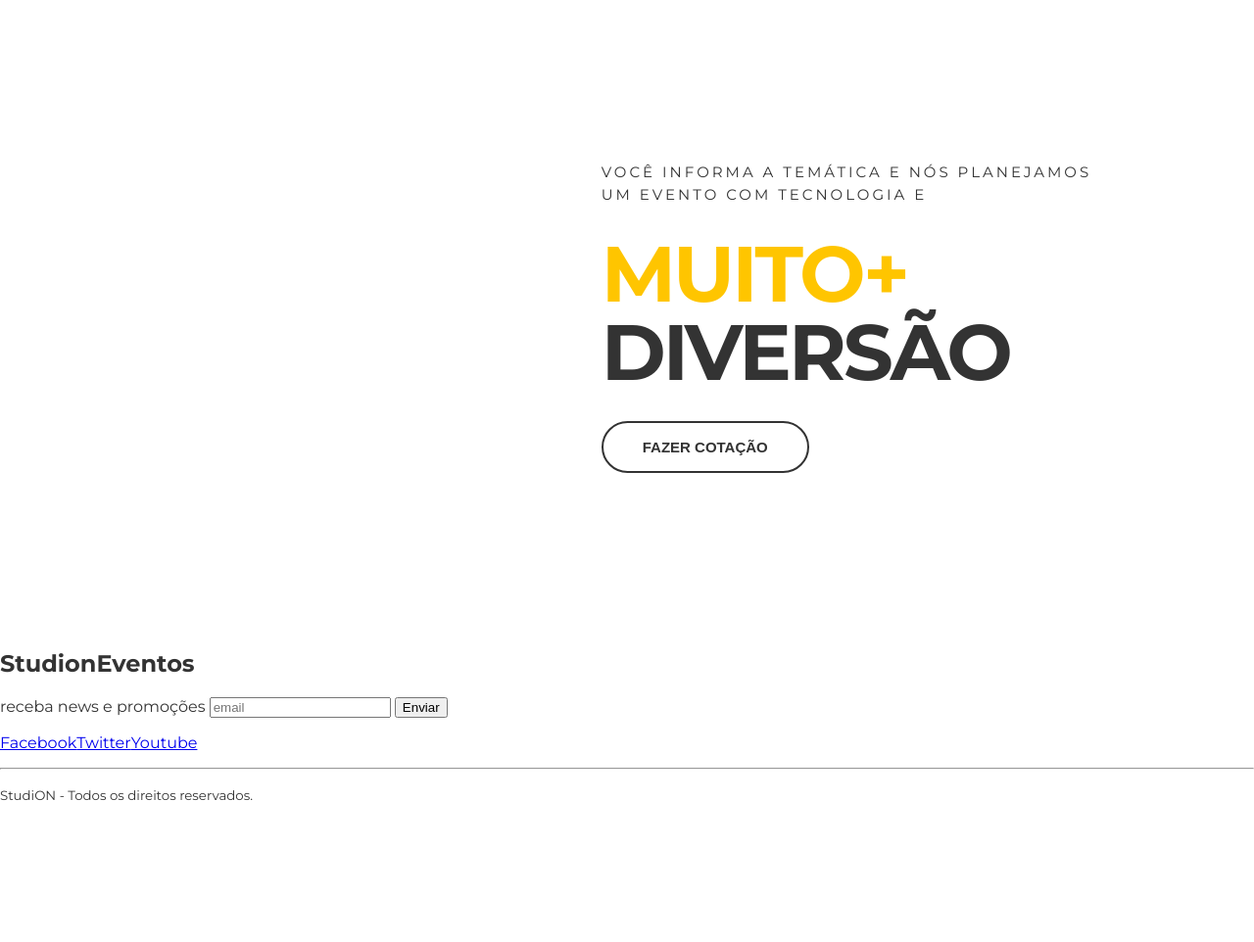
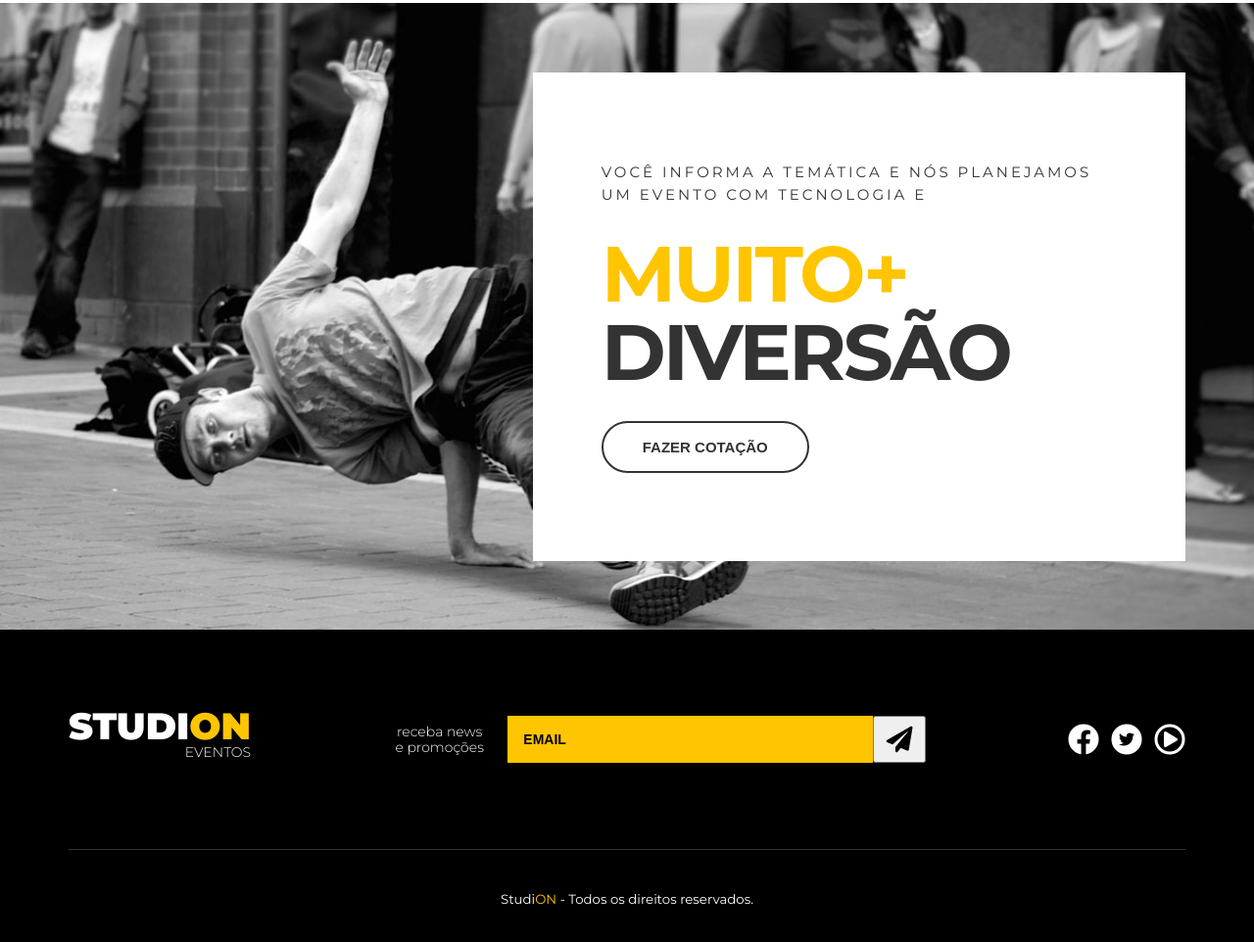
Before and after one commit to andaraujodev/studion, a website: page src/index.html in a window 1280 px wide. Shown: the part 1546-2508 px from the top of the page at 98% size. Before the commit the page ends 2383 px from the top, so only its background shows below. Drawn offline with Linux system fonts and the light colour scheme.

Commit message:
feat(footer): revised structured and added styles

```diff
--- a/src/index.html
+++ b/src/index.html
@@ -53,12 +53,14 @@
             alt="Studion Banner"
           />
           <div class="slide__copy">
+            <div class="slide__copy__container">
               <h6>
                 <span class="copy--primary">Próximo evento</span> - Dia 25 de
                 setembro às 19h
               </h6>
               <h2><span class="copy--primary">Creative</span> Minds</h2>
               <button class="btn btn--slide">Saiba Mais</button>
+            </div>
           </div>
         </div>
       </div>
@@ -94,8 +96,7 @@
         </ul>
       </section>
 
-      <section class="institutional">
-        <div class="container institutional__container">
+      <section class="container institutional">
         <img
           class="institutional__image"
           src="./images/institutional.jpg"
@@ -112,11 +113,9 @@
           </p>
           <button class="btn btn--institutional">Saiba Mais</button>
         </div>
-        </div>
       </section>
 
       <section class="quote">
-        <img class="quote__image" src="./images/parallax.jpg" alt="Parallax">
         <div class="container quote__container">
           <div class="quote__copy">
             <h6>
@@ -129,21 +128,46 @@
       </section>
     </main>
 
-    <footer style="background-color: #fff;">
-      <h2>Studi<span>on</span><span>Eventos</span></h2>
-      <form>
-        <label>receba news e promoções</label>
-        <input type="email" placeholder="email" />
-        <button type="submit">Enviar</button>
+    <footer class="footer">
+
+      <div class="container footer__container">
+        <h2 class="logo-studion">
+          Studi<span class="copy--primary">on</span>
+          <span class="logo-studion__subtitle">Eventos</span>
+        </h2>
+        <form class="footer__form">
+          <label for="email">receba news e promoções</label>
+          <div class="footer__form__email">
+            <input id="email" type="email" placeholder="email" />
+            <button type="submit">
+              <i class="fas fa-paper-plane fa-2x"></i>
+            </button>
+          </div>
         </form>
-      <ul>
-        <li><a href="https://facebook.com/" target="_blank">Facebook</a></li>
-        <li><a href="https://twitter.com/" target="_blank">Twitter</a></li>
-        <li><a href="https://youtube.com/" target="_blank">Youtube</a></li>
+        <ul class="footer__social">
+          <li>
+            <a href="https://facebook.com/" target="_blank">
+              <i class='fab fa-facebook fa-2x'></i>
+            </a>
+          </li>
+          <li>
+            <a href="https://twitter.com/" target="_blank">
+              <span class="fa-stack">
+                <i class="fas fa-circle fa-stack-2x"></i>
+                <i class="fab fa-twitter fa-stack-1x"></i>
+              </span>
+            </a>
+          </li>
+          <li>
+            <a href="https://youtube.com/" target="_blank">
+              <i class="far fa-play-circle fa-2x"></i>
+            </a>
+          </li>
         </ul>
-      <hr />
+      </div>
+
       <p>
-        <small>Studi<span>ON</span> - Todos os direitos reservados.</small>
+        <small>Studi<span class="copy--primary">ON</span> - Todos os direitos reservados.</small>
       </p>
     </footer>
   </body>
--- a/src/style.css
+++ b/src/style.css
@@ -1,4 +1,6 @@
 @import url('https://fonts.googleapis.com/css2?family=Montserrat:wght@300;400;500;700;900&family=Roboto&display=swap');
+@import url('https://cdnjs.cloudflare.com/ajax/libs/font-awesome/5.13.0/css/fontawesome.min.css');
+@import url('https://cdnjs.cloudflare.com/ajax/libs/font-awesome/5.13.0/css/all.min.css');
 
 * {
   box-sizing: border-box;
@@ -84,6 +86,7 @@ ul {
 }
 
 .logo-studion__subtitle {
+  display: block;
   font-size: 0.875rem;
   font-weight: 300;
 }
@@ -111,8 +114,14 @@ ul {
 
 .slide__copy {
   position: absolute;
-  top: 6.25rem;
-  left: 50vw;
+  top: 0;
+  left: 0;
+  width: 100%;
+  height: 100%;
+
+  display: grid;
+  padding-left: 50vw;
+  align-items: center;
 }
 
 .slide__copy h6 {
@@ -120,6 +129,7 @@ ul {
   font-weight: 400;
   text-transform: uppercase;
   letter-spacing: 0.1875rem;
+  margin: 0;
 }
 
 .slide__copy h2 {
@@ -177,10 +187,6 @@ ul {
 }
 
 .institutional {
-  background-color: #fff;
-}
-
-.institutional__container {
   display: grid;
   grid-template-columns: auto auto;
   gap: 3.125rem;
@@ -224,25 +230,11 @@ ul {
 }
 
 .quote {
-  /* background-image: url(./images/parallax.jpg); */
+  background-image: url(./images/parallax.jpg);
   background-attachment: fixed;
   background-repeat: no-repeat;
   background-size: cover;
   background-position: center;
-}
-
-.quote__image {
-  position: fixed;
-  top: 0;
-  left: 50%;
-  z-index: -1;
-
-  transform: translateX(-50%);
-
-  height: 100vh;
-  width: auto;
-
-
 }
 
 .quote__container {
@@ -284,3 +276,85 @@ ul {
   border-color: var(--color-copy);
   background: unset;
 }
+
+.footer {
+  background-color: #000;
+  color: #fff;
+  text-align: center;
+}
+
+.footer__container {
+  display: grid;
+  grid-template-columns: repeat(3, auto);
+  align-items: center;
+  border-bottom: 0.1rem solid #FFF3;
+  padding: 5rem 0;
+}
+
+.footer .logo-studion {
+  justify-self: start;
+  margin: 0;
+}
+
+.footer__form {
+  display: grid;
+  grid-template-columns: 9ch auto;
+  gap: 1.375rem;
+  align-items: center;
+}
+
+.footer__form label {
+  font-size: .875rem;
+  font-weight: 300;
+  line-height: 1rem;
+}
+
+.footer__form__email {
+  display: grid;
+  grid-template-columns: auto 3.375rem;
+}
+
+.footer__form input {
+  background-color: var(--color-primary);
+  border: unset;
+  font-size: .875rem;
+  font-weight: 700;
+  text-transform: uppercase;
+  padding: 1rem;
+  color: #000;
+}
+
+.footer__form input::placeholder {
+  color: #000;
+}
+
+.footer__form button {
+  cursor: pointer;
+  transition: 0.3s all ease;
+}
+
+.footer__form button:hover {
+  background-color: #000;
+  color: #FFF;
+}
+
+.footer__social {
+  display: grid;
+  grid-template-columns: repeat(3, auto);
+  gap: .5rem;
+  justify-self: end;
+}
+
+.footer__social a,
+.footer__social a:hover,
+.footer__social a:visited {
+  color: white;
+}
+
+.footer__social .fa-twitter {
+  color: #000;
+}
+
+.footer p {
+  margin: 2.5rem 0;
+}
```
Lines whose indentation alone changed are shown as unchanged.
